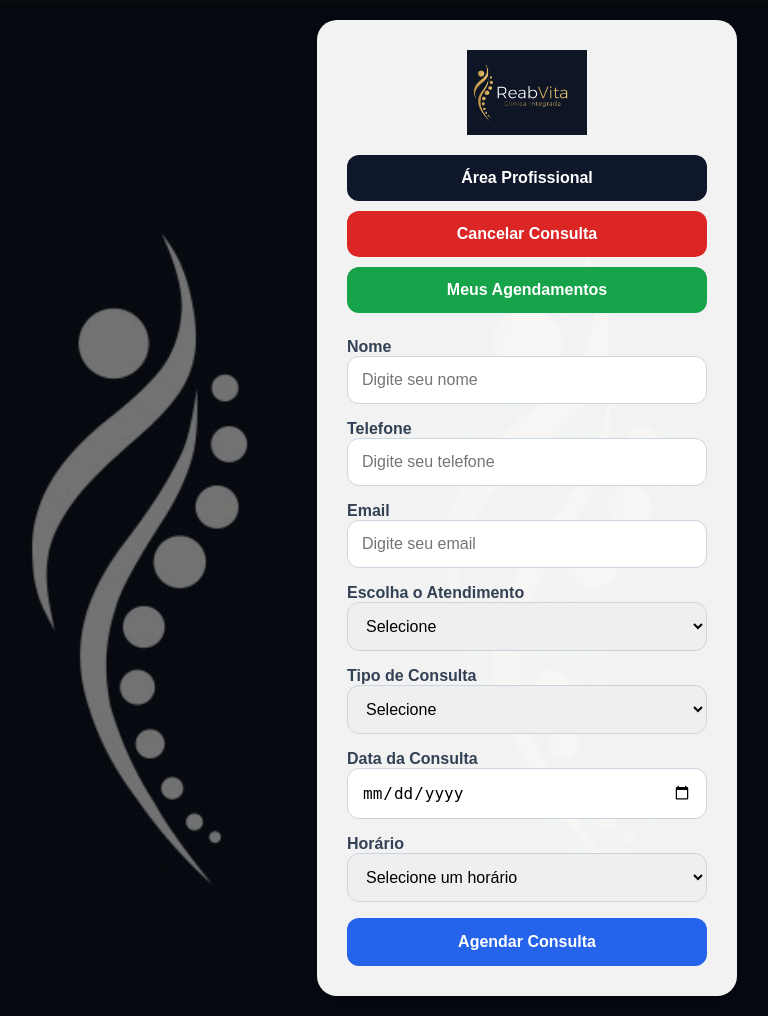
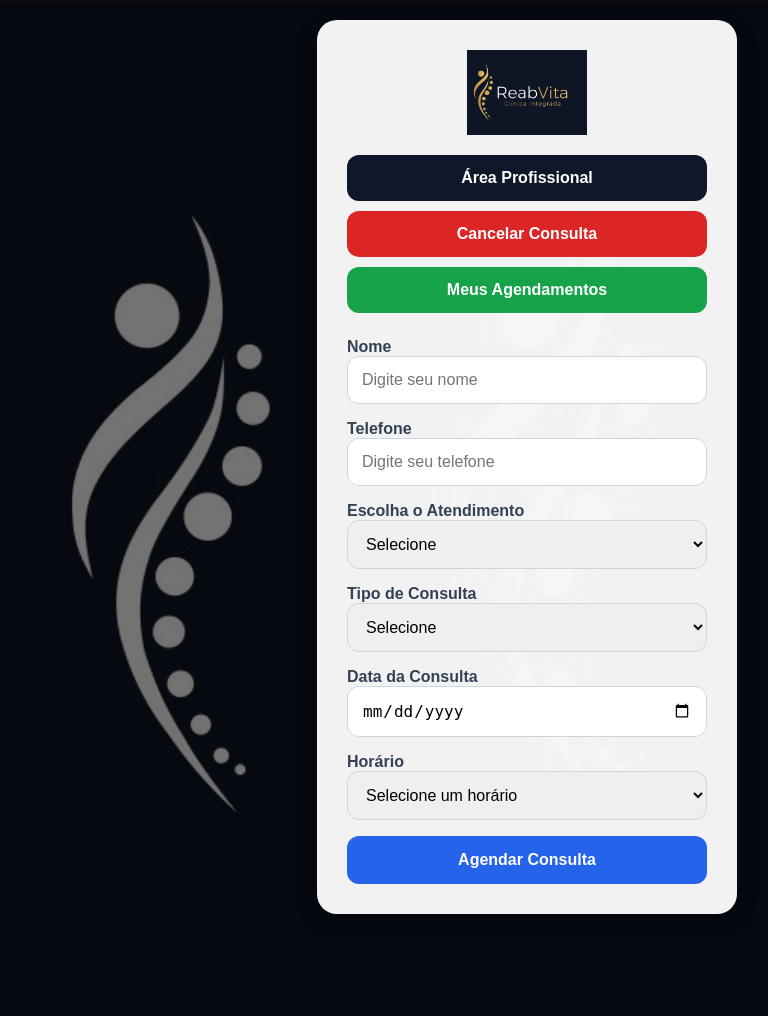
Before and after one commit to lucasleandro7/reabvita-system, a Django app: page / in a window 1280 px wide. Shown: the whole page, without its empty margins (113-881 px from the left). After the commit the page ends 914 px from the top, so only its background shows below. Run offline with Django 5.2, Linux system fonts and the light colour scheme.

Commit message:
Ocutado campo de email no agendamento

```diff
--- a/appointments/templates/appointments/index.html
+++ b/appointments/templates/appointments/index.html
@@ -202,6 +202,7 @@
           />
         </div>
 
+        <!--
         <div>
           <label>Email</label>
 
@@ -211,7 +212,7 @@
             placeholder="Digite seu email"
             required
           />
-        </div>
+        </div>-->
 
         <div>
           <label>Escolha o Atendimento</label>
--- a/appointments/views.py
+++ b/appointments/views.py
@@ -140,7 +140,7 @@ def index(request):
                 appointment = Appointment.objects.create(
                     name=request.POST['name'],
                     phone=request.POST['phone'],
-                    email=request.POST['email'],
+                    email='',
                     professional=professional,
                     service_type=service_type,
                     appointment_date=appointment_date,
```
